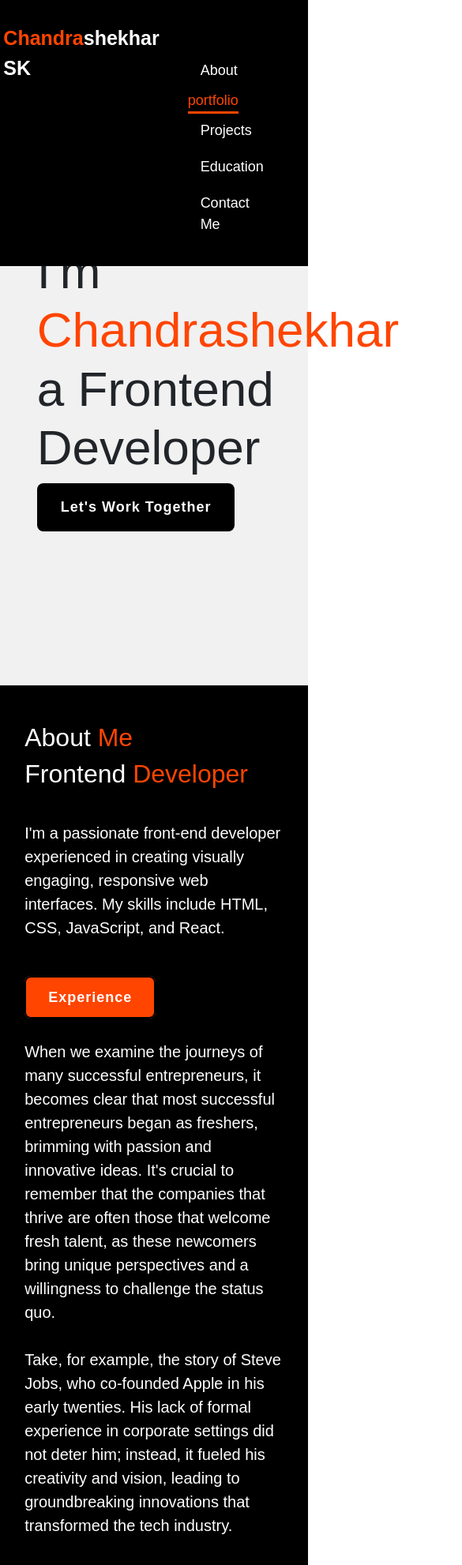
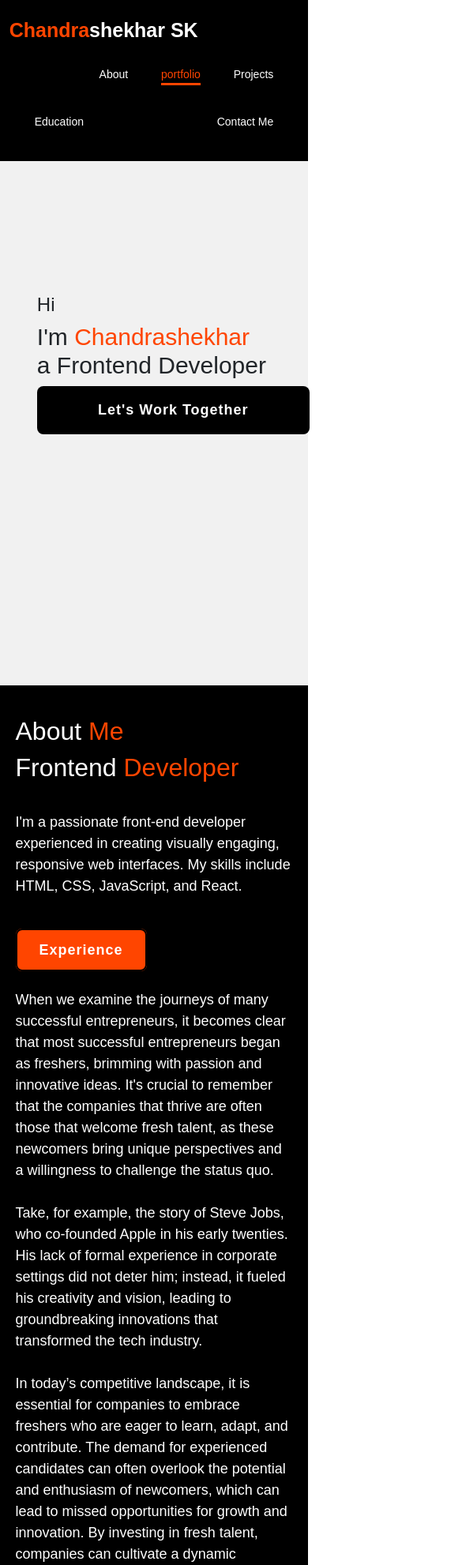
Before and after one commit to chandrashekhar1998/Portfolio, a plain HTML site: page index.html in a window 390 px wide. Shown: the top 1982 px of the page at 79% size, 585 px wide, since content can reach past the window. Drawn offline with nearby package versions, Linux system fonts and the light colour scheme.

Commit message:
Updated CSS for responsiveness

```diff
--- a/index.css
+++ b/index.css
@@ -313,3 +313,103 @@ span{
     font-size: 12px;
     color: white;
 }
+
+/* Base styles here... */
+
+/* Media Queries for Responsiveness */
+@media (max-width: 1200px) {
+    .header {
+        padding: 20px 8%;
+    }
+
+    .home-content h1 {
+        font-size: 50px;
+    }
+
+    .home-content h3 {
+        font-size: 30px;
+    }
+
+    .btn-box {
+        flex-direction: column;
+        align-items: center;
+    }
+
+    .img-box img {
+        width: 300px;
+        height: auto;
+    }
+
+    .about {
+        flex-direction: column;
+        padding: 10% 5%;
+    }
+
+    .about-content p {
+        font-size: 18px;
+    }
+}
+
+@media (max-width: 768px) {
+    .header {
+        padding: 15px 5%;
+        flex-direction: column;
+    }
+
+    .navbar a {
+        font-size: 16px;
+        margin: 10px 0;
+    }
+
+    .home-content h1 {
+        font-size: 40px;
+    }
+
+    .home-content h3 {
+        font-size: 28px;
+    }
+
+    .btn-1, .btn-2 {
+        width: 100%;
+    }
+
+    .img-box img {
+        width: 100%;
+        height: auto;
+    }
+
+    .about {
+        gap: 5em;
+    }
+}
+
+@media (max-width: 480px) {
+    .header {
+        padding: 10px 3%;
+    }
+
+    .navbar a {
+        font-size: 14px;
+    }
+
+    .home-content h1 {
+        font-size: 30px;
+    }
+
+    .home-content h3 {
+        font-size: 24px;
+    }
+
+    .contact-form form {
+        padding: 0 1rem;
+    }
+
+    .contact-form form .input-box {
+        flex-direction: column;
+    }
+
+    .footer ul li {
+        display: block;
+        padding: 10px 0;
+    }
+}
--- a/index.html
+++ b/index.html
@@ -126,7 +126,7 @@
         <div class="col-md-4 mb-4">
           <div class="card project-card shadow">
             <div class="card-body">
-              <h4 class="card-title">To-Do List App</h4> <br />
+              <h4 class="card-title">To-Do List App</h4>
               <p class="card-text">A user-friendly to-do list app to manage daily tasks effectively.</p>
               <a href="https://github.com/chandrashekhar1998/TaskList-Pro-Master-Your-To-Dos-with-Ease" class="btn btn-primary" target="_blank">View on GitHub</a>
             </div>
```
